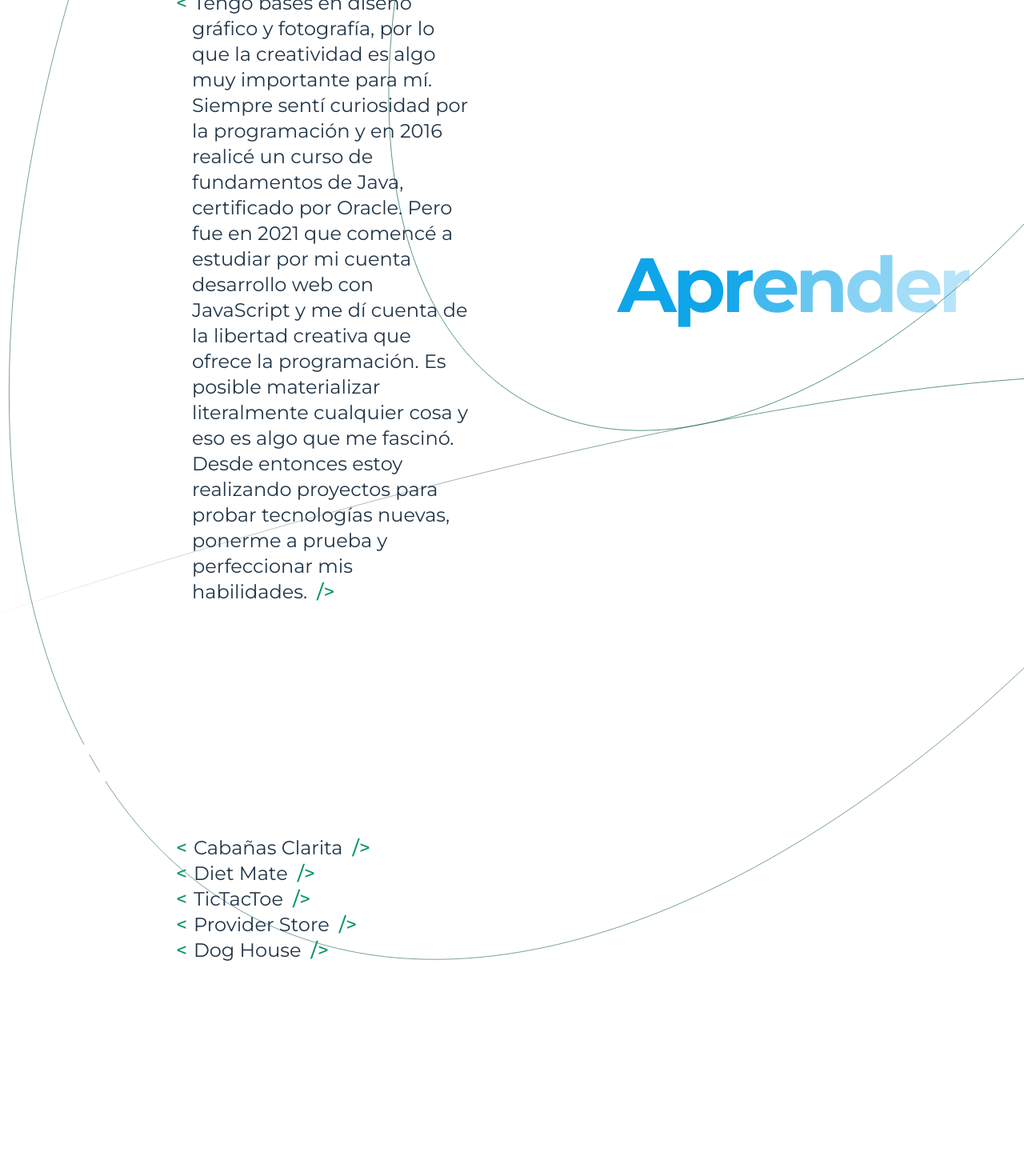
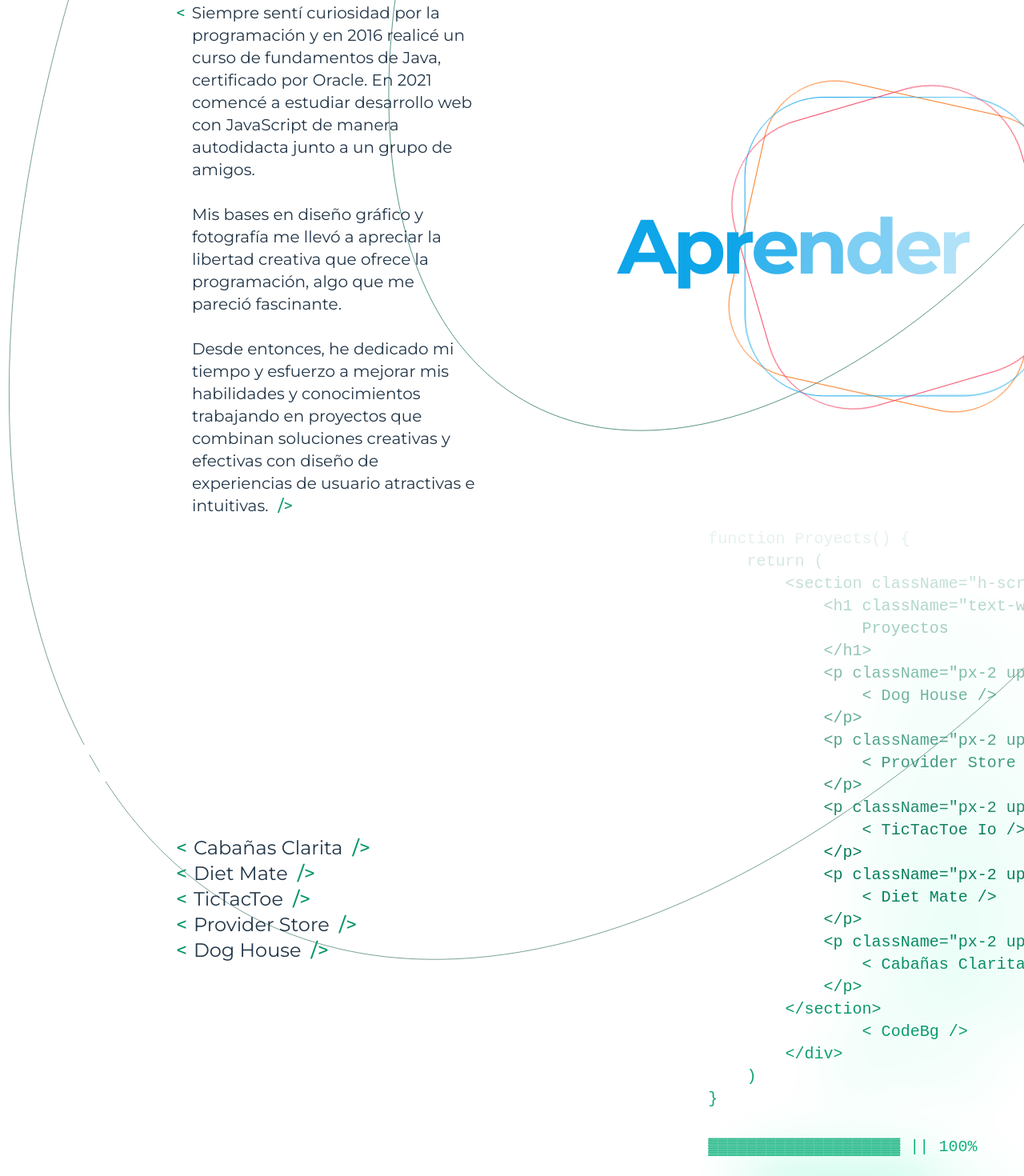
Before and after one commit to FabricioJRepetto/portfolio2023, a React (Vite) app: page /home in a window 1280 px wide. Shown: the part 940-2410 px from the top of the page at 80% size. Built offline with nearby package versions, Linux system fonts and the light colour scheme; a web font is replaced by a local one.

Commit message:
about me anim, svg animate

```diff
--- a/src/components/background/Background.jsx
+++ b/src/components/background/Background.jsx
@@ -1,13 +1,23 @@
 import React, { useState } from 'react'
 import CodeBg from './CodeBg'
 import { HOME_CODE } from "../../constants";
+import { Svg } from './Svg'
 
 export const Background = () => {
-    const [angle, setAngle] = useState(true)
+    const [angle, setAngle] = useState(false)
+
+    setTimeout(() => {
+        setAngle(true)
+    }, 2300);
 
     return (
-        <div className='fade-in'>
-            <CodeBg text={HOME_CODE} angle={angle} />
+        <div className='fade-in relative'>
+            <div className='absolute inset-0'>
+                <Svg />
+                <div className='absolute h-screen top-0 left-2/3'>
+                    <CodeBg text={HOME_CODE} id='main' angle={angle} />
+                </div>
+            </div>
         </div>
     )
 }
--- a/src/components/background/CodeBg.jsx
+++ b/src/components/background/CodeBg.jsx
@@ -1,8 +1,9 @@
 import React, { useEffect, useRef } from 'react'
 import { typer } from './utils/typer'
 
-const CodeBg = ({ text, angle }) => {
+const CodeBg = ({ text, id, angle = false }) => {
     const str = useRef(null)
+
     // const str = text.split('λ') || 'Lorem ipsum, dolor sit ametλadipisicing elit. Natus λΩipsa nobis veniam λΩΩimpedit doloremque λΩΩnostrum iste praesentium λ saepe dolorem possimus iusto, aperiam λΩcupiditate λΩΩculpa quo λΩamet, assumenda deleniti λΩΩquidem λ laudantium.'.split('λ')
 
     //? α: ---
@@ -12,17 +13,17 @@ const CodeBg = ({ text, angle }) => {
     useEffect(() => {
         if (text !== str.current) {
             str.current = text
-            typer(str.current)
+            typer(str.current, id)
         }
-    }, [text, str])
+    }, [text, str, id])
 
     return (
-        <div className={`flex flex-col h-screen w-screen justify-center text-left absolute top-0 bottom-0 left-2/3 select-none`}>
+        <div className={`flex flex-col h-full w-max justify-center text-left absolute top-0 bottom-0 left-0 select-none`}>
             <div className='relative'>
-                <div className={`hologram  ${angle ? '' : 'text-rose-600'}`}>
+                <div className={`hologram transition-transform duration-500 ${angle ? 'angle' : ''}`}>
                     <div className='hologram-dots'></div>
-                    <p id={'line'}></p>
-                    <p id='loading-bar'></p>
+                    <p id={'line' + id}></p>
+                    <p id={'loading-bar' + id}></p>
                 </div>
             </div>
         </div>
--- /dev/null
+++ b/src/components/background/Svg.jsx
@@ -0,0 +1,45 @@
+import React from 'react'
+
+export const Svg = () => {
+
+    const line = document.getElementById('horizontalLine')
+    console.log(line);
+    // gsap.to(val, {
+    //     distance: fuse.getTotalLength(),
+    //     repeat: -1,
+    //     duration: 5,
+    //     onUpdate: () => {
+    //         // Query a point at the new distance value
+    //         const point = fuse.getPointAtLength(val.distance);
+    //         // Create a new particle
+    //         createParticle(point);
+    //     }
+    // });
+
+    return (
+        <svg id="Layer_1" data-name="Layer 1" xmlns="http://www.w3.org/2000/svg" xmlnsXlink="http://www.w3.org/1999/xlink" viewBox="0 0 1920 4320">
+            <defs>
+                <linearGradient className='horizontalLine' id="linear-gradient" x1="-58.65" y1="844.51" x2="1955.51" y2="844.51" gradientUnits="userSpaceOnUse" >
+                    <stop offset="1" stopColor="#16161D" stopOpacity="0" >
+                        <animate attributeName="offset" values="1; 0" begin='3.7s' dur="2s" repeatCount='0' fill="freeze"></animate>
+                    </stop>
+                    <stop offset="0.5" stopColor="#065f46" />
+                </linearGradient>
+                <linearGradient id="linear-gradient-2" x1="-59.22" y1="1881.52" x2="1954.94" y2="1881.52" gradientTransform="matrix(1, -0.04, -0.04, -1, 72.9, 4263.74)" xlinkHref="#linear-gradient" />
+            </defs>
+            <path className='innerLine' d="M1620.14-17c-226.48,142.21-452.92,384.76-626.59,695.23-350.39,626.4-353.24,1291.48-6.38,1485.5,260.82,145.89,645.08-16.16,968.65-371.81" fill="none" stroke="#065f46" strokeMiterlimit="10" />
+            <path className='outerLine' d="M901.53-17C743.17,166.38,594.61,377.38,463.81,611.22-127.61,1668.53-132.43,2791.13,453,3118.62c405.19,226.65,986.9,13,1502.78-490.53" fill="none" stroke="#064e3b" strokeMiterlimit="10" opacity="0.8" />
+
+            <path className='triO' d="M202.52-23C132.15,62.05,66.68,157.13,8.58,261q-18.12,32.4-34.73,65" fill="none" stroke="#f97316" strokeMiterlimit="10" />
+            <path className='triR' d="M188-16.62A1960.31,1960.31,0,0,0,2.93,257.79q-9,16.06-17.6,32.21" fill="none" stroke="#f43f5e" strokeMiterlimit="10" />
+            <path className='triB' d="M-4.89,258.85l.47-.87A2018.59,2018.59,0,0,1,172.1-6.85" fill="none" stroke="#0ea5e9" strokeMiterlimit="10" />
+
+            <path d="M-36.75,3821.52a1113.23,1113.23,0,0,0,230.75,168c499.51,272.57,1153.12,130.42,1759.47-311.59" fill="none" stroke="#f97316" strokeMiterlimit="10" />
+            <path d="M-20.8,3868.75a1138.19,1138.19,0,0,0,192.57,135.8c507,283.59,1174.88,147.71,1799.05-293.77" fill="none" stroke="#f43f5e" strokeMiterlimit="10" />
+            <path d="M-5.47,3921.17A1165,1165,0,0,0,149.76,4027.3c514.81,293.91,1196.7,163.43,1838-278.32" fill="none" stroke="#38bdf8" strokeMiterlimit="10" />
+
+            <path d="M-58.5,653.5s1172,361,2014,382" fill="none" strokeMiterlimit="10" stroke="url(#linear-gradient)" />
+            <path d="M-50.5,2576.71s1157.41-405.37,1998-458.42" fill="none" strokeMiterlimit="10" stroke="url(#linear-gradient-2)" />
+        </svg>
+    )
+}
--- a/src/components/common/TextSlider.jsx
+++ b/src/components/common/TextSlider.jsx
@@ -2,7 +2,6 @@ import React from 'react'
 import SideWriter from './SideWriter'
 
 const TextSlider = ({ text }) => {
-
     const color = [
         'red',
         'blue',
@@ -14,6 +13,16 @@ const TextSlider = ({ text }) => {
 
     return (
         <div className='relative mr-16'>
+            <div className='animate-pulse'>
+                <div className='slider-circles'>
+                    <div className='border-orange-500'></div>
+                    <div style={{ animationDelay: '300ms' }} className='border-sky-500'></div>
+                    <div style={{ animationDelay: '600ms' }} className='border-rose-500'></div>
+                    {/* <div style={{ animationDelay: '900ms' }} className='border-emerald-500'></div> */}
+                </div>
+                <div className='hologram-dots h-28'></div>
+            </div>
+
             {text?.map((t, i) => (
                 <SideWriter key={t + i} text={t}
                     color={color[i]}
--- a/src/components/home/Home.jsx
+++ b/src/components/home/Home.jsx
@@ -1,6 +1,7 @@
 import React from 'react'
+import { HOME_CODE, PROYECTS_CODE } from '../../constants'
+import CodeBg from '../background/CodeBg'
 import Avatar from '../common/Avatar'
-import SideWriter from '../common/SideWriter'
 import TextSlider from '../common/TextSlider'
 
 const Home = () => {
@@ -20,7 +21,7 @@ const Home = () => {
                     </p>
                 </article>
 
-                <div className='m-auto col-span-3'>
+                <div className='relative m-auto col-span-3'>
                     <Avatar />
                 </div>
             </section>
@@ -30,11 +31,15 @@ const Home = () => {
                 <article className='h-fit col-span-4 flex flex-col '>
                     <h2 className="text-white font-bold tracking-tighter text-8xl mb-8">Sobre Mí</h2>
 
-                    <p className='pl-40 w-3/4 text-2xl boder-slate-500'>
+                    <p className='pl-40 w-3/4 text-xl boder-slate-500'>
                         <b className=' text-emerald-600 font-normal -ml-5 mr-2'>{`<`}</b>
-                        Tengo bases en diseño gráfico y fotografía, por lo que la creatividad es algo muy importante para mí.<br />
-                        Siempre sentí curiosidad por la programación y en 2016 realicé un curso de fundamentos de Java, certificado por Oracle. Pero fue en 2021 que comencé a estudiar por mi cuenta desarrollo web con JavaScript y me dí cuenta de la libertad creativa que ofrece la programación. Es posible materializar literalmente cualquier cosa y eso es algo que me fascinó.<br />
-                        Desde entonces estoy realizando proyectos para probar tecnologías nuevas, ponerme a prueba y perfeccionar mis habilidades.
+                        Siempre sentí curiosidad por la programación y en 2016 realicé un curso de fundamentos de Java, certificado por Oracle. En 2021 comencé a estudiar desarrollo web con JavaScript de manera autodidacta junto a un grupo de amigos.
+                        <br />
+                        <br />
+                        Mis bases en diseño gráfico y fotografía me llevó a apreciar la libertad creativa que ofrece la programación, algo que me pareció fascinante.
+                        <br />
+                        <br />
+                        Desde entonces, he dedicado mi tiempo y esfuerzo a mejorar mis habilidades y conocimientos trabajando en proyectos que combinan soluciones creativas y efectivas con  diseño de experiencias de usuario atractivas e intuitivas.
                         <b className='text-emerald-600 font-normal ml-3 -mr-6'>{`/>`}</b>
                     </p>
                 </article>
@@ -45,7 +50,7 @@ const Home = () => {
 
             </section>
 
-            <section className='h-screen items-center'>
+            <section className='h-screen items-center relative'>
 
                 <article className='h-fit col-span-4 flex flex-col '>
                     <h2 className="text-white font-bold tracking-tighter text-8xl mb-8">Proyectos</h2>
@@ -77,6 +82,9 @@ const Home = () => {
                     </p>
                 </article>
 
+                <div className='absolute left-2/3 top-0 h-full'>
+                    <CodeBg text={PROYECTS_CODE} id='proyects' />
+                </div>
             </section>
 
             <section className='h-screen items-center'>
--- a/src/constants.js
+++ b/src/constants.js
@@ -12,7 +12,35 @@ const HOME_CODE =
         </div>
     )
 }`
+const PROYECTS_CODE =
+    `function Proyects() {
+    return (
+        <section className="h-screen items-center">
+            <h1 className="text-white">
+                Proyectos
+            </h1>
+            <p className="px-2 uppercase text-lg">
+                < Dog House />
+            </p>
+            <p className="px-2 uppercase text-lg">
+                < Provider Store />
+            </p>
+            <p className="px-2 uppercase text-lg">
+                < TicTacToe Io />
+            </p>
+            <p className="px-2 uppercase text-lg">
+                < Diet Mate />
+            </p>
+            <p className="px-2 uppercase text-lg">
+                < Cabañas Clarita />
+            </p>
+        </section>
+                < CodeBg />
+        </div>
+    )
+}`
 
 export {
-    HOME_CODE
+    HOME_CODE,
+    PROYECTS_CODE
 }
--- a/src/index.css
+++ b/src/index.css
@@ -77,15 +77,38 @@
     .App {
         @apply min-h-screen relative overflow-hidden;
         max-width: 100vw;
-        background-image: url('./assets/images/portfolio_bg-02.svg');
         background-size: 100%;
     }
+
+    .innerLine {
+        stroke-dasharray: 3700;
+        stroke-dashoffset: 3700;
+        animation: linegrow 1s 2.7s linear forwards;
+    }
+    .outerLine {
+        stroke-dasharray: 5500;
+        stroke-dashoffset: 5500;
+        animation: linegrow 2s 3.2s linear forwards;
+    }
+    .triO {
+        stroke-dasharray: 450;
+        stroke-dashoffset: 450;
+        animation: linegrow .3s 3.2s linear forwards;
+    }
+    .triR {
+        stroke-dasharray: 450;
+        stroke-dashoffset: 450;
+        animation: linegrow .3s 3.7s linear forwards;
+    }
+    .triB {
+        stroke-dasharray: 450;
+        stroke-dashoffset: 450;
+        animation: linegrow .4s 4.2s linear forwards;
+    }
+
+
     .Home > section {
         @apply grid grid-cols-7 pl-20;
-    }
-
-    #outer3 path {
-        fill: #ff0000 !important;
     }
 
     .fade-in {
@@ -134,8 +157,10 @@
         @apply p-8 text-xl font-light text-transparent bg-gradient-to-b from-transparent via-emerald-700 to-emerald-500 bg-clip-text animate-pulse relative;
         font-family: 'PT Mono', monospace;
         filter: drop-shadow(50px 50px 40px rgb(28, 241, 166)) blur(0px);
+        min-width: 30rem;
+    }
+    .angle {
         transform: rotateY(30deg) skewX(-30deg);
-        min-width: 30rem;
     }
     /* text-transparent bg-gradient-to-b from-transparent via-lime-600 to-lime-500 bg-clip-text  */
     .hologram > p {
@@ -156,6 +181,36 @@
         background-size: 2vmin 2vmin;
         height: 100%;
         width: 100%;
+    }
+
+    .slider-circles > div {
+        @apply h-96 aspect-square absolute -top-36 left-40 border;
+        border-radius: 100%;
+        animation: blobing 15s ease infinite;
+    }
+
+    .blobing {
+        border-radius: 100%;
+        animation: 16s blobing .25s ease infinite;
+    }
+}
+
+@keyframes bg-rotate {
+    0% {
+        transform: rotate(0deg);
+        /* opacity: 0; */
+    }
+    50% {
+        /* opacity: 1; */
+    }
+    100% {
+        transform: rotate(90deg);
+    }
+}
+
+@keyframes linegrow {
+    to {
+        stroke-dashoffset: 0;
     }
 }
 
@@ -194,3 +249,44 @@
         opacity: 0;
     }
 }
+
+@keyframes blobing {
+    0% {
+        border-top-right-radius: 65%;
+        border-top-left-radius: 170%;
+        border-bottom-right-radius: 170%;
+        border-bottom-left-radius: 70%;
+    }
+
+    25% {
+        border-top-right-radius: 60%;
+        border-top-left-radius: 70%;
+        border-bottom-right-radius: 60%;
+        border-bottom-left-radius: 60%;
+        transform: rotate(-45deg) scale(.9);
+    }
+
+    50% {
+        border-top-right-radius:20%;
+        border-top-left-radius:20%;
+        border-bottom-right-radius:20%;
+        border-bottom-left-radius:20%;
+    }
+
+    55% {
+        transform: rotate(135deg) scale(1);
+    }
+
+    75% {
+        border-radius: 60%;
+        transform: rotate(180deg) scale(.8);
+    }
+
+    100% {
+        border-top-right-radius: 65%;
+        border-top-left-radius: 170%;
+        border-bottom-right-radius: 170%;
+        border-bottom-left-radius: 70%;
+        transform: scale(1);
+    }
+}
```
Also changed, not shown: src/components/background/utils/typer.js (+3 -6 lines), src/assets/images/portfolio_bg-02.svg.
